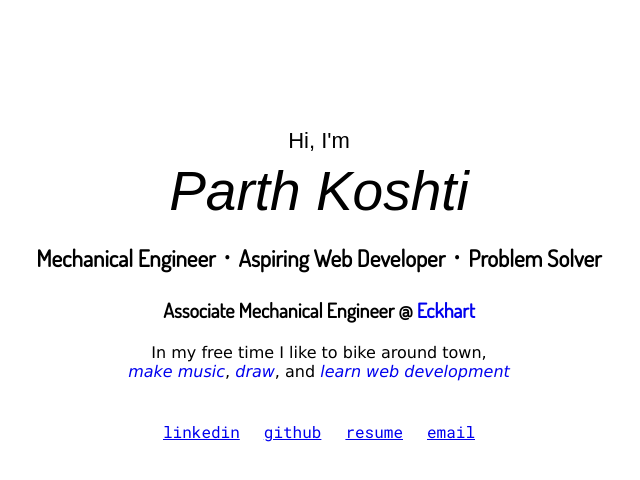
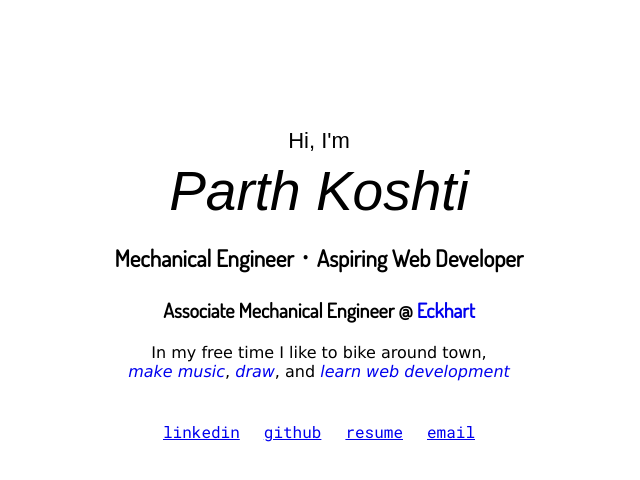
Before and after one commit to id-java/landing-site, a plain HTML site: page index.html in a window 1280 px wide. Shown: the whole page, without its empty margins (321-961 px from the left). Drawn offline with Linux system fonts and the light colour scheme; a web font is replaced by a local one.

Commit message:
Update index.html
removed "problem solver"

```diff
--- a/index.html
+++ b/index.html
@@ -18,7 +18,7 @@
                 </div>
 
                 <div id="intro">
-                    <p class="intro-text">Mechanical Engineer ᛫ Aspiring Web Developer ᛫ Problem Solver</p>
+                    <p class="intro-text">Mechanical Engineer ᛫ Aspiring Web Developer</p>
 
                     <p class="current">Associate Mechanical Engineer @ <a href="http://eckhartusa.com" target="_blank">Eckhart</a></p>
                 </div>
```
